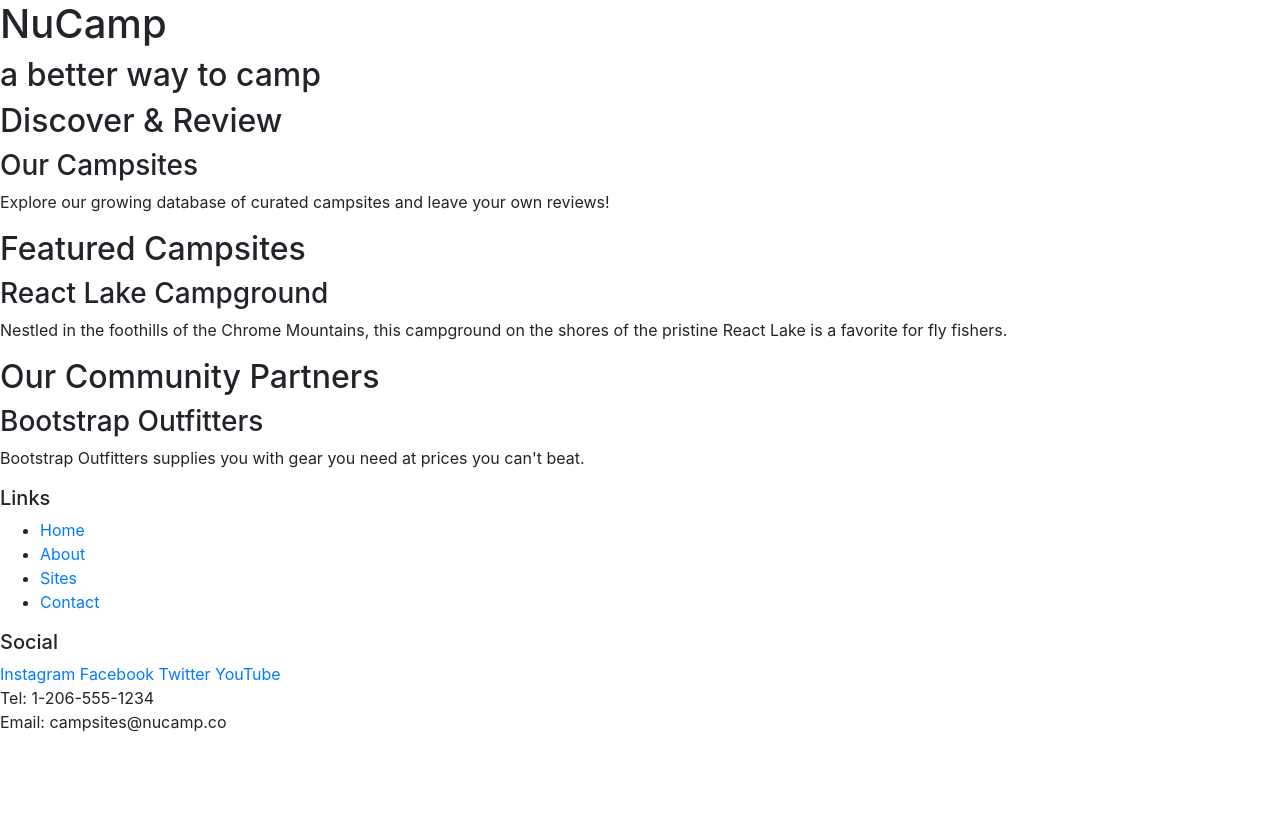
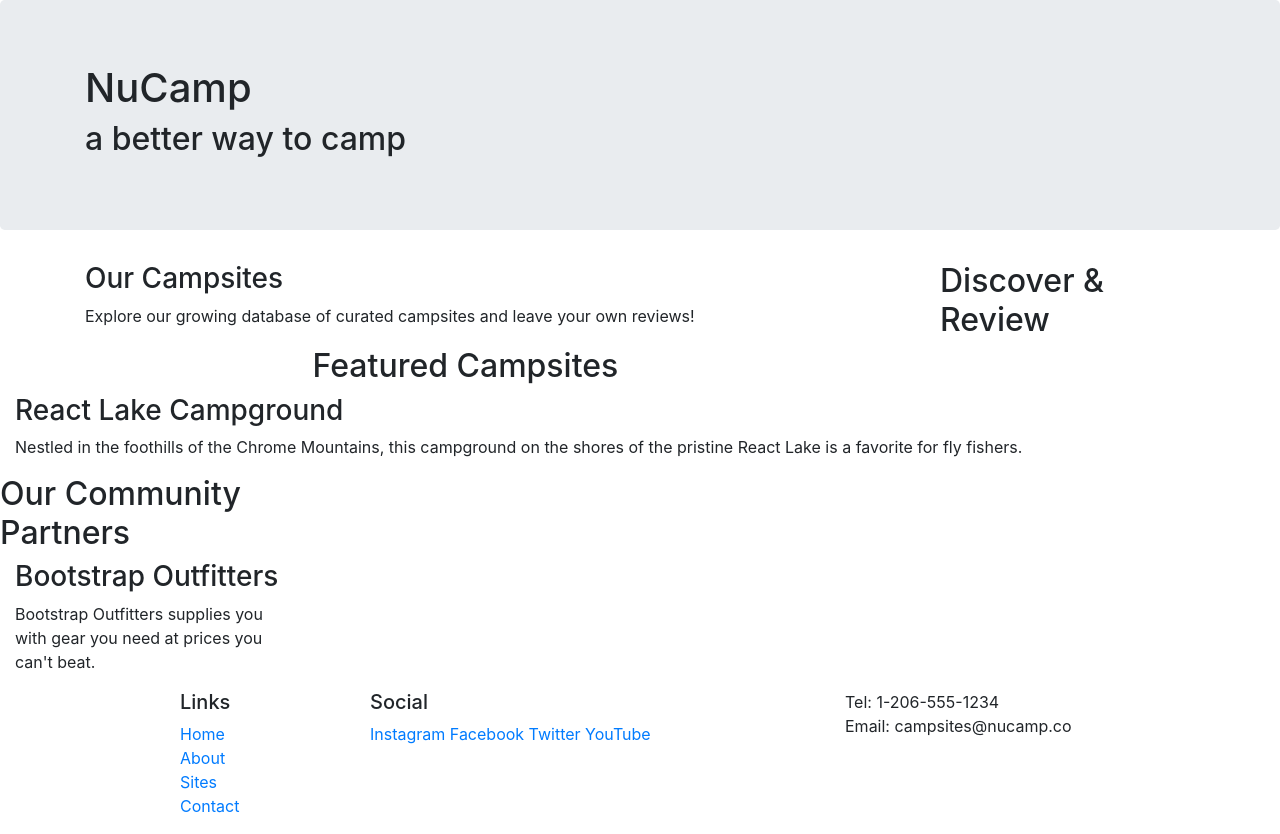
Before and after one commit to drakecollins/portfolio, a website: page index.html in a window 1280 px wide. Before the commit the page ends 800 px from the top, so only its background shows below. Drawn offline with nearby package versions, Linux system fonts and the light colour scheme.

Commit message:
Bootstrap Grid

```diff
--- a/index.html
+++ b/index.html
@@ -16,51 +16,76 @@
 
 <body>
 
-    <header>
-        <div>
+    <header class="jumbotron">
+        <div class="container">
+            <div class="row">
+                <div class="col">
             <h1>NuCamp</h1>
             <h2>a better way to camp</h2>
+
+                </div>
+            </div>
         </div>
     </header>
 
-    <div>
+    <div class="container">
+        <div class="row">
+            <div class="col-sm-4 order-sm-last col-md-3">
         <h2>Discover & Review</h2>
+        </div>
+            <div class="col">
         <h3>Our Campsites</h3>
         <p>Explore our growing database of curated campsites and leave your own reviews!</p>
             </div>
+        </div>
+    </div>
 
-    <div>
+    <div class="row">
+        <div class="col-sm-4 col-md-3"></div>
             <h2>Featured Campsites</h2>
+        </div>
+        <div class="col">
             <h3>React Lake Campground</h3>
             <p>Nestled in the foothills of the Chrome Mountains, this campground on the shores of the pristine React Lake is a favorite for fly fishers.</p>
         </div>
+    </div>
 
-    <div>
+    <div class="row">
+        <div class="col-sm-4 order-sm-last col-md-3">
             <h2>Our Community Partners</h2>
+
+            <div class="col">
                 <h3>Bootstrap Outfitters</h3>
                 <p>Bootstrap Outfitters supplies you with gear you need at prices you can't beat.</p>
+
+            </div>
+        </div>
     </div>
 
     <footer>
-        <div>
+        <div class="container">
+            <div class="row">
+                <div class="col-4 col-sm-2 offset-1">
             <h5>Links</h5>
-            <ul>
+            <ul class="list-unstyled">
                 <li><a href="#">Home</a></li>
                 <li><a href="#">About</a></li>
                 <li><a href="#">Sites</a></li>
                 <li><a href="#">Contact</a></li>
             </ul>
         </div>
-        <div>
+        <div class="col-6 col-sm-5">
             <h5>Social</h5>
             <a href="http://instagram.com/">Instagram</a>
             <a href="http://facebook.com/">Facebook</a>
             <a href="http://twitter.com/">Twitter</a>
             <a href="http://youtube.com/">YouTube</a>
         </div>
-        <div>
+                <div class="col-sm-4">
                     Tel: 1-206-555-1234<br />
                     Email: campsites@nucamp.co
+                </div>
+            </div>
         </div>
     </footer>
 
```
Lines whose indentation alone changed are shown as unchanged.
